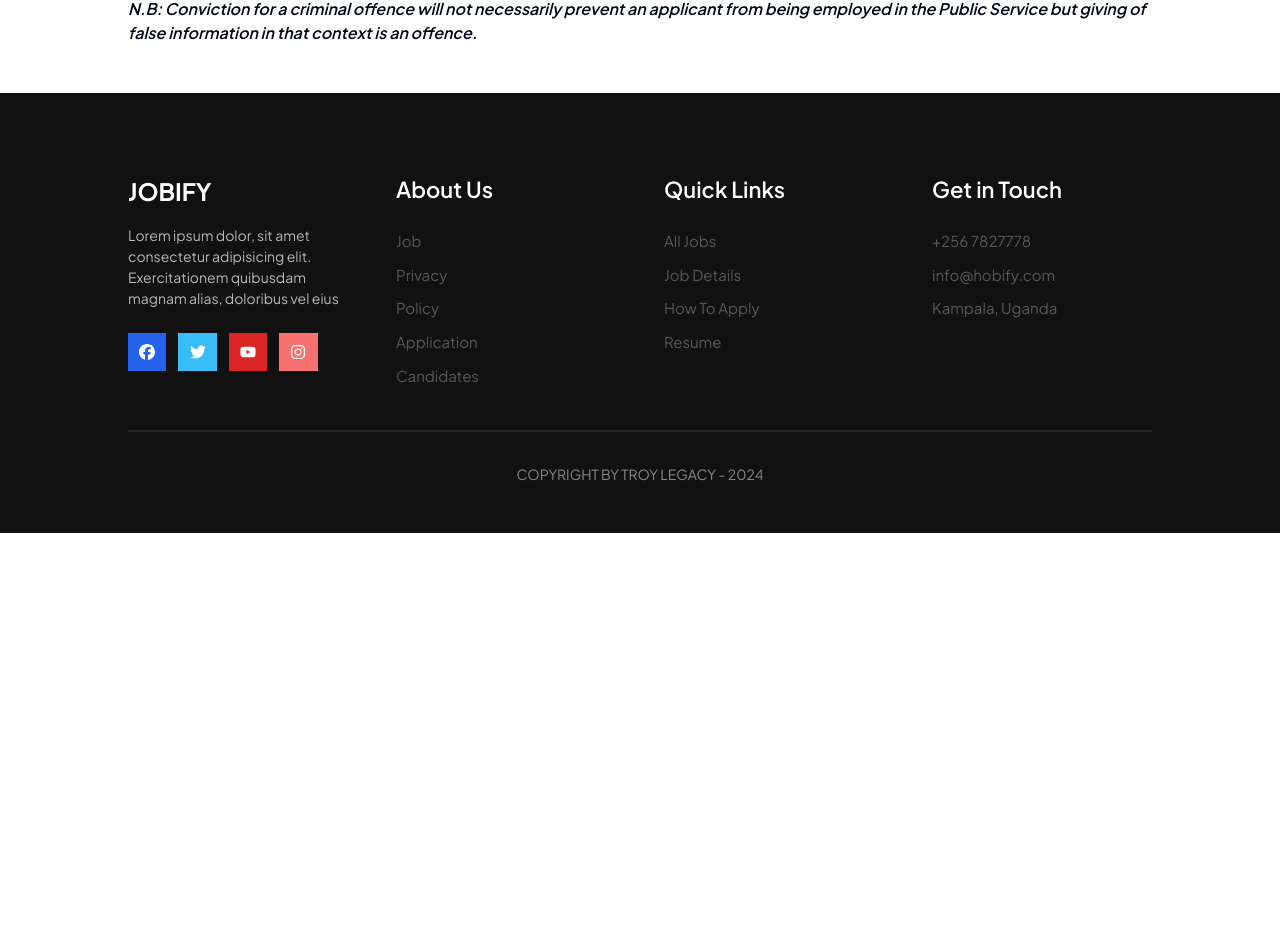
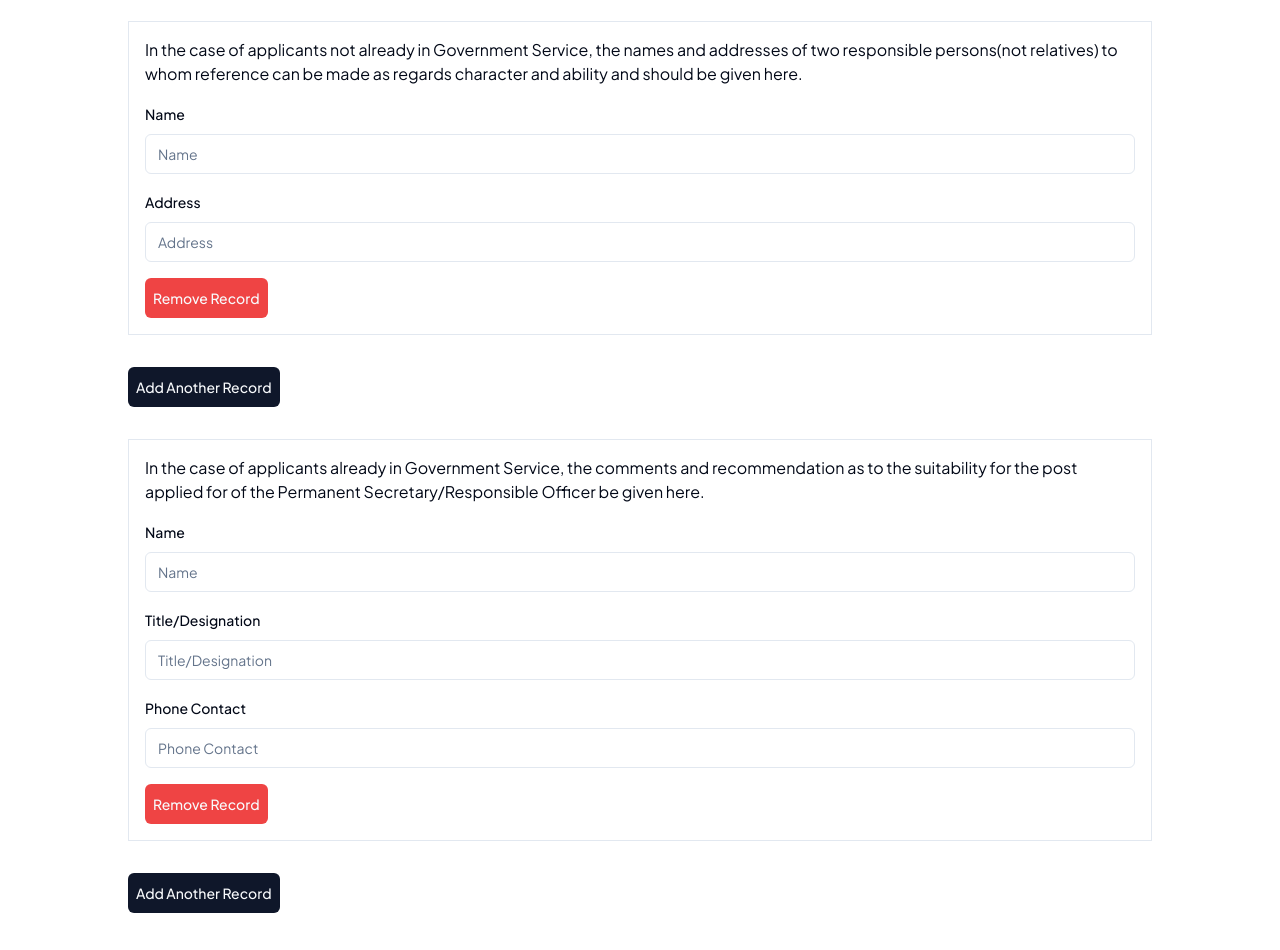
Before and after one commit to TroyMoses/job-portal, a Next.js app: page /jobs/application/1 in a window 1280 px wide. Shown: the part 4543-5493 px from the top of the page. Before the commit the page ends 5076 px from the top, so only its background shows below. Built offline with nearby package versions, Linux system fonts and the light colour scheme; no server answers.

Commit message:
documents upload

```diff
--- a/src/app/jobs/application/[id]/page.tsx
+++ b/src/app/jobs/application/[id]/page.tsx
@@ -31,9 +31,12 @@ import { RadioGroup, RadioGroupItem } from "@/components/ui/radio-group";
 const formSchema = z.object({
   post: z.string().min(1).max(200),
   name: z.string().min(1).max(200),
-  file: z
+  ucefile: z
     .custom<FileList>((val) => val instanceof FileList, "Required")
-    .refine((files) => files.length > 0, `Required`),
+    .refine((files) => files.length > 0, `UCE document is required`),
+  uacefile: z
+    .custom<FileList>((val) => val instanceof FileList, "Required")
+    .refine((files) => files.length > 0, `UACE document is required`),
   dateOfBirth: z.string().min(1).max(200),
   yesNoChoice: z.enum(["yes", "no"], {
     required_error: "Yes or No choice is required",
@@ -87,6 +90,20 @@ const formSchema = z.object({
   ),
   conviction: z.string().min(1).max(300),
   available: z.string().min(1).max(500),
+  referencerecord: z.array(
+    z.object({
+      name: z.string().min(1, "Reference name is required"),
+      address: z.string().min(1, "Address is required"),
+    })
+  ),
+  officerrecord: z.array(
+    z.object({
+      name: z.string().min(1, "Subject name is required"),
+      title: z.string().min(1, "Title is required"),
+      contact: z.string().min(1, "Contact is required"),
+    })
+  ),
+  consentment: z.string().min(1).max(50),
 });
 
 const JobApplication = ({ params }: { params: { id: string } }) => {
@@ -102,7 +119,8 @@ const JobApplication = ({ params }: { params: { id: string } }) => {
     defaultValues: {
       post: "",
       name: "",
-      file: undefined,
+      ucefile: undefined,
+      uacefile: undefined,
       dateOfBirth: "",
       yesNoChoice: "yes",
       email: "",
@@ -126,6 +144,9 @@ const JobApplication = ({ params }: { params: { id: string } }) => {
       uacerecord: [{ subject: "", grade: "" }],
       conviction: "",
       available: "",
+      referencerecord: [{ name: "", address: "" }],
+      officerrecord: [{ name: "", title: "", contact: "" }],
+      consentment: "",
     },
   });
 
@@ -169,21 +190,51 @@ const JobApplication = ({ params }: { params: { id: string } }) => {
     name: "uacerecord",
   });
 
-  const fileRef = form.register("file");
+  // Manage the "referencerecord" array
+  const {
+    fields: referenceFields,
+    append: appendReferenceRecord,
+    remove: removeReferenceRecord,
+  } = useFieldArray({
+    control: form.control,
+    name: "referencerecord",
+  });
+
+  // Manage the "officerrecord" array
+  const {
+    fields: officerFields,
+    append: appendOfficerRecord,
+    remove: removeOfficerRecord,
+  } = useFieldArray({
+    control: form.control,
+    name: "officerrecord",
+  });
+
+  const ucefileRef = form.register("ucefile");
+  const uacefileRef = form.register("uacefile");
 
   async function onSubmit(values: z.infer<typeof formSchema>) {
     if (!orgId) return;
 
-    const postUrl = await generateUploadUrl();
+    // Upload UCE file
+    const ucePostUrl = await generateUploadUrl();
+    const uceFileType = values.ucefile[0].type;
+    const uceResult = await fetch(ucePostUrl, {
+      method: "POST",
+      headers: { "Content-Type": uceFileType },
+      body: values.ucefile[0],
+    });
+    const { storageId: uceStorageId } = await uceResult.json();
 
-    const fileType = values.file[0].type;
-
-    const result = await fetch(postUrl, {
+    // Upload UACE file
+    const uacePostUrl = await generateUploadUrl();
+    const uaceFileType = values.uacefile[0].type;
+    const uaceResult = await fetch(uacePostUrl, {
       method: "POST",
-      headers: { "Content-Type": fileType },
-      body: values.file[0],
+      headers: { "Content-Type": uaceFileType },
+      body: values.uacefile[0],
     });
-    const { storageId } = await result.json();
+    const { storageId: uaceStorageId } = await uaceResult.json();
 
     const types = {
       "image/png": "image",
@@ -203,9 +254,10 @@ const JobApplication = ({ params }: { params: { id: string } }) => {
       await createFile({
         post: values.post,
         name: values.name,
-        fileId: storageId,
+        ucefileId: uceStorageId,
+        uacefileId: uaceStorageId,
         orgId,
-        type: types[fileType],
+        type: types[uceFileType],
         dateOfBirth: values.dateOfBirth,
         yesNoChoice: values.yesNoChoice,
         email: values.email,
@@ -229,6 +281,9 @@ const JobApplication = ({ params }: { params: { id: string } }) => {
         uacerecord: values.uacerecord,
         conviction: values.conviction,
         available: values.available,
+        referencerecord: values.referencerecord,
+        officerrecord: values.officerrecord,
+        consentment: values.consentment,
       });
 
       form.reset();
@@ -843,6 +898,20 @@ const JobApplication = ({ params }: { params: { id: string } }) => {
 
                 <FormField
                   control={form.control}
+                  name="ucefile"
+                  render={() => (
+                    <FormItem>
+                      <FormLabel>UCE Certificate/Document</FormLabel>
+                      <FormControl>
+                        <Input type="file" {...ucefileRef} />
+                      </FormControl>
+                      <FormMessage />
+                    </FormItem>
+                  )}
+                />
+
+                <FormField
+                  control={form.control}
                   name="uaceyear"
                   render={({ field }) => (
                     <FormItem>
@@ -911,6 +980,20 @@ const JobApplication = ({ params }: { params: { id: string } }) => {
 
                 <FormField
                   control={form.control}
+                  name="uacefile"
+                  render={() => (
+                    <FormItem>
+                      <FormLabel>UACE Certificate/Document</FormLabel>
+                      <FormControl>
+                        <Input type="file" {...uacefileRef} />
+                      </FormControl>
+                      <FormMessage />
+                    </FormItem>
+                  )}
+                />
+
+                <FormField
+                  control={form.control}
                   name="conviction"
                   render={({ field }) => (
                     <FormItem>
@@ -949,14 +1032,157 @@ const JobApplication = ({ params }: { params: { id: string } }) => {
                   )}
                 />
 
+                {referenceFields.map((field, index) => (
+                  <div key={field.id} className="space-y-4 border p-4">
+                    <h2>
+                      In the case of applicants not already in Government
+                      Service, the names and addresses of two responsible
+                      persons{"("}not relatives{")"} to whom reference can be
+                      made as regards character and ability and should be given
+                      here.
+                    </h2>
+                    <FormField
+                      control={form.control}
+                      name={`referencerecord.${index}.name`}
+                      render={({ field }) => (
+                        <FormItem>
+                          <FormLabel>Name</FormLabel>
+                          <FormControl>
+                            <Input {...field} placeholder="Name" />
+                          </FormControl>
+                          <FormMessage />
+                        </FormItem>
+                      )}
+                    />
+                    <FormField
+                      control={form.control}
+                      name={`referencerecord.${index}.address`}
+                      render={({ field }) => (
+                        <FormItem>
+                          <FormLabel>Address</FormLabel>
+                          <FormControl>
+                            <Input {...field} placeholder="Address" />
+                          </FormControl>
+                          <FormMessage />
+                        </FormItem>
+                      )}
+                    />
+
+                    {/* Remove record entry button */}
+                    <Button
+                      type="button"
+                      variant="destructive"
+                      onClick={() => removeReferenceRecord(index)}
+                      className="text-sm px-2 py-1"
+                    >
+                      Remove Record
+                    </Button>
+                  </div>
+                ))}
+
+                {/* Button to add another record */}
+                <Button
+                  type="button"
+                  onClick={() =>
+                    appendReferenceRecord({ name: "", address: "" })
+                  }
+                  className="text-sm px-2 py-1"
+                >
+                  Add Another Record
+                </Button>
+
+                {officerFields.map((field, index) => (
+                  <div key={field.id} className="space-y-4 border p-4">
+                    <h2>
+                      In the case of applicants already in Government Service,
+                      the comments and recommendation as to the suitability for
+                      the post applied for of the Permanent
+                      Secretary/Responsible Officer be given here.
+                    </h2>
+                    <FormField
+                      control={form.control}
+                      name={`officerrecord.${index}.name`}
+                      render={({ field }) => (
+                        <FormItem>
+                          <FormLabel>Name</FormLabel>
+                          <FormControl>
+                            <Input {...field} placeholder="Name" />
+                          </FormControl>
+                          <FormMessage />
+                        </FormItem>
+                      )}
+                    />
+                    <FormField
+                      control={form.control}
+                      name={`officerrecord.${index}.title`}
+                      render={({ field }) => (
+                        <FormItem>
+                          <FormLabel>Title/Designation</FormLabel>
+                          <FormControl>
+                            <Input {...field} placeholder="Title/Designation" />
+                          </FormControl>
+                          <FormMessage />
+                        </FormItem>
+                      )}
+                    />
+                    <FormField
+                      control={form.control}
+                      name={`officerrecord.${index}.contact`}
+                      render={({ field }) => (
+                        <FormItem>
+                          <FormLabel>Phone Contact</FormLabel>
+                          <FormControl>
+                            <Input {...field} placeholder="Phone Contact" />
+                          </FormControl>
+                          <FormMessage />
+                        </FormItem>
+                      )}
+                    />
+
+                    {/* Remove record entry button */}
+                    <Button
+                      type="button"
+                      variant="destructive"
+                      onClick={() => removeOfficerRecord(index)}
+                      className="text-sm px-2 py-1"
+                    >
+                      Remove Record
+                    </Button>
+                  </div>
+                ))}
+
+                {/* Button to add another record */}
+                <Button
+                  type="button"
+                  onClick={() =>
+                    appendOfficerRecord({ name: "", title: "", contact: "" })
+                  }
+                  className="text-sm px-2 py-1"
+                >
+                  Add Another Record
+                </Button>
+
                 <FormField
                   control={form.control}
-                  name="file"
-                  render={() => (
+                  name="consentment"
+                  render={({ field }) => (
                     <FormItem>
-                      <FormLabel>File</FormLabel>
+                      <FormLabel>
+                        I hereby certify that to the best of my knowledge and
+                        belief, the particulars given in this form are true and
+                        complete in all respects.
+                      </FormLabel>
                       <FormControl>
-                        <Input type="file" {...fileRef} />
+                        <RadioGroup
+                          value={field.value}
+                          onValueChange={field.onChange}
+                          className="flex flex-row space-x-4"
+                        >
+                          <div className="flex items-center space-x-2">
+                            <RadioGroupItem value="yes" />
+                            <label className="text-sm">I agree</label>
+                          </div>
+                        </RadioGroup>
                       </FormControl>
                       <FormMessage />
                     </FormItem>
```
Also changed, not shown: convex/files.ts (+16 -5 lines), convex/schema.ts (+18 -1 lines).
